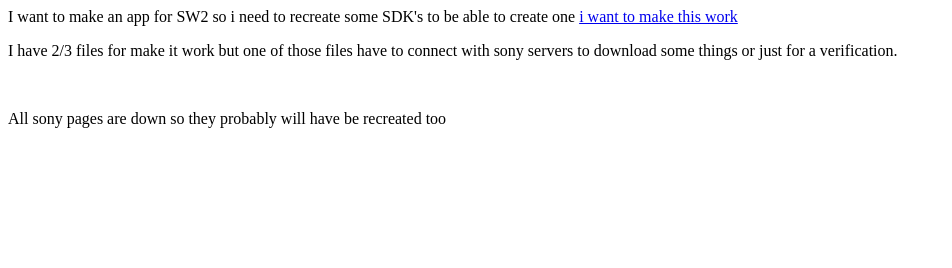
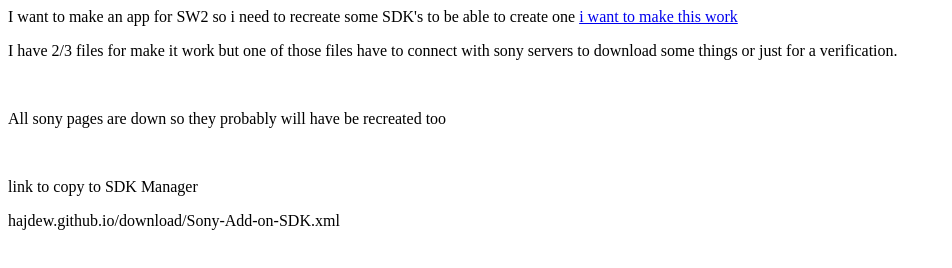
Before and after one commit to Hajdew/hajdew.github.io, a plain HTML site: page SW2/index.html in a window 1280 px wide. Shown: the whole page, without its empty margins (0-952 px from the left). Drawn offline with Linux system fonts and the light colour scheme.

Commit message:
Update index.html

```diff
--- a/SW2/index.html
+++ b/SW2/index.html
@@ -11,6 +11,9 @@
 
     <p>I have 2/3 files for make it work but one of those files have to connect with sony servers to download some things or just for a verification.</p><br>
     <p>All sony pages are down so they probably will have be recreated too</p>
+    <br>
+    <p>link to copy to SDK Manager</p>
+    <p>hajdew.github.io/download/Sony-Add-on-SDK.xml</p>
 
 </body>
 </html>
```
